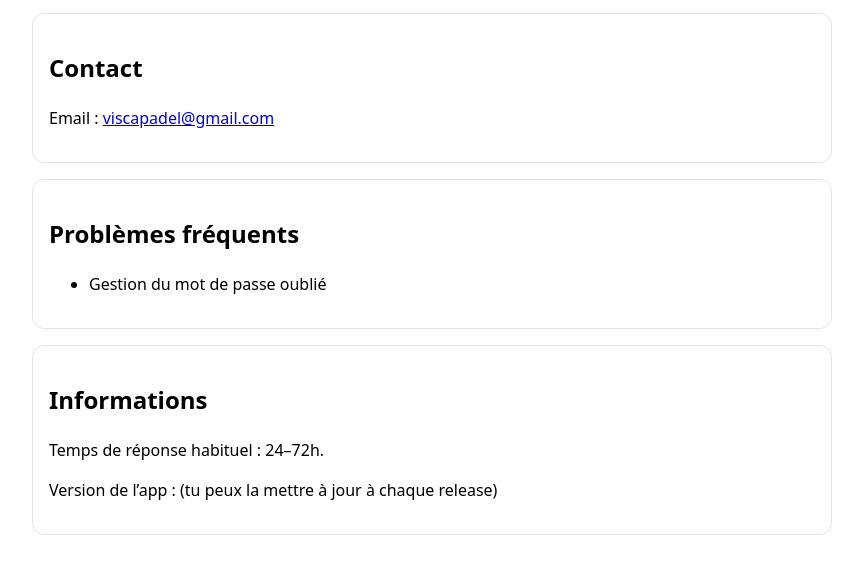
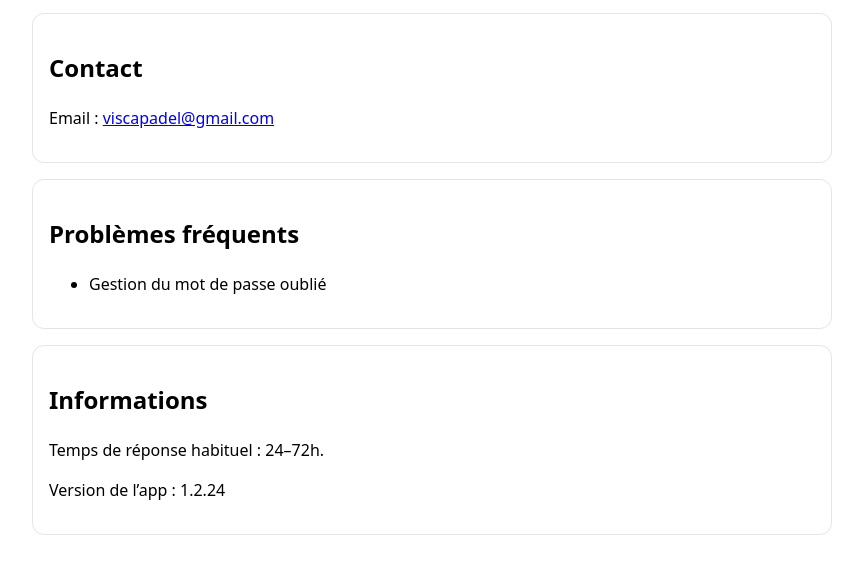
Before and after one commit to fabienfoures/visca-padel-support, a plain HTML site: page index.html in a window 1280 px wide. Shown: the part 136-710 px from the top of the page, without its empty margins (208-1071 px from the left). Drawn offline with Linux system fonts and the light colour scheme.

Commit message:
Update index.html

```diff
--- a/index.html
+++ b/index.html
@@ -29,7 +29,7 @@
   <div class="box">
     <h2>Informations</h2>
     <p>Temps de réponse habituel : 24–72h.</p>
-    <p>Version de l’app : (tu peux la mettre à jour à chaque release)</p>
+    <p>Version de l’app : 1.2.24</p>
   </div>
 </body>
 </html>
```
